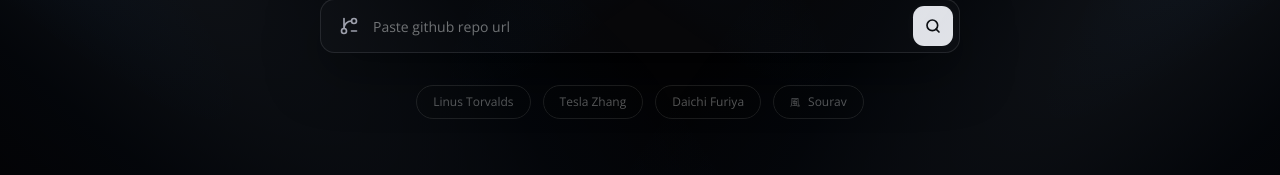
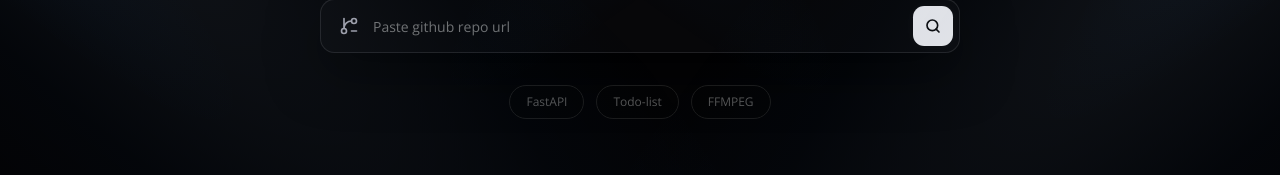
Before and after one commit to Ayush01010101/Gitslice, a Next.js app: page / in a window 1280 px wide. Shown: the part 516-691 px from the top of the page. Built offline with nearby package versions, Linux system fonts and the light colour scheme.

Commit message:
landing page polish with examples repo

```diff
--- a/src/app/page.tsx
+++ b/src/app/page.tsx
@@ -13,6 +13,7 @@ import { Button } from "@/components/ui/button";
 export default function GitHubStatsHome() {
   const [repourl, setrepourl] = useState<string>("")
   const router = useRouter()
+
   console.log(process.env.github_api_url)
 
   return (
@@ -108,21 +109,19 @@ export default function GitHubStatsHome() {
             {/* Chips below search */}
             <div className="mt-8 flex flex-wrap justify-center items-center gap-3 z-10 max-w-lg px-4">
               {[
-                { label: "Linus Torvalds", user: "torvalds" },
-                { label: "Tesla Zhang", user: "teslazhang" },
-                { label: "Daichi Furiya", user: "daichi" },
-                { label: "Sourav", user: "sourav" }
+                { label: "FastAPI", user: "python", repo: "/fastapi/fastapi" },
+                { label: "Todo-list", user: "todo", repo: "/maciekt07/TodoApp" },
+                { label: "FFMPEG", user: "ffmpeg", repo: "/ffmpeg/ffmpeg" },
               ].map((chip) => (
                 <button
                   key={chip.user}
                   onClick={() => {
-                    console.log("Clicked chip:", chip.user);
+                    router.push(`/repo${chip.repo}`)
+
                   }}
                   className="flex items-center gap-1.5 px-4 py-2 rounded-full border border-border-default bg-surface/10 hover:border-border-hover hover:bg-surface-hover/30 text-xs text-text-faint hover:text-foreground transition-all duration-300 cursor-pointer"
                 >
-                  {chip.label === "Sourav" && (
-                    <span className="text-[10px] text-text-faint font-mono mr-0.5">風</span>
-                  )}
+
                   <span>{chip.label}</span>
                 </button>
               ))}
--- a/src/app/repo/components/RepoInfoBar.tsx
+++ b/src/app/repo/components/RepoInfoBar.tsx
@@ -2,11 +2,9 @@
 "use client";
 import { RepoInfoBarProps } from "@/lib/types/repoInfoBar.type";
 import { useQuery } from "@tanstack/react-query";
-import { Button } from "@/components/ui/button";
 import {
   Star,
   GitFork,
-  Download,
 } from "lucide-react";
 
 
@@ -15,9 +13,6 @@ function formatNumber(num: number): string {
   if (num >= 1000) return (num / 1000).toFixed(1) + "k";
   return num.toString()
 }
-
-
-
 
 export default function RepoInfoBar({
   owner,
@@ -106,15 +101,6 @@ export default function RepoInfoBar({
           </div>
         </div>
 
-        {/* ---- Right: download button (desktop only) ---- */}
-        <div className=" hidden lg:flex items-center shrink-0">
-          <Button >
-
-            <Download />
-            Download Zip
-          </Button>
-
-        </div>
       </div>
     </div>
   );
```
